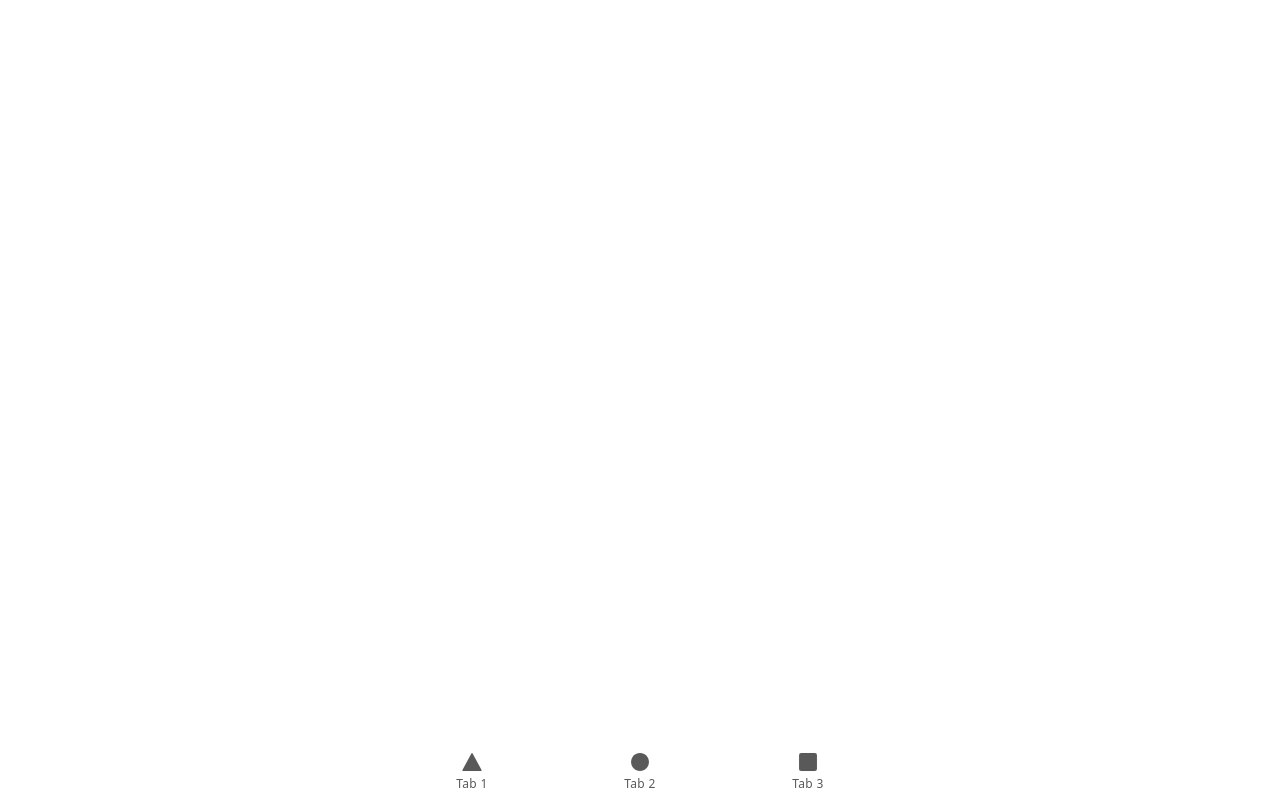
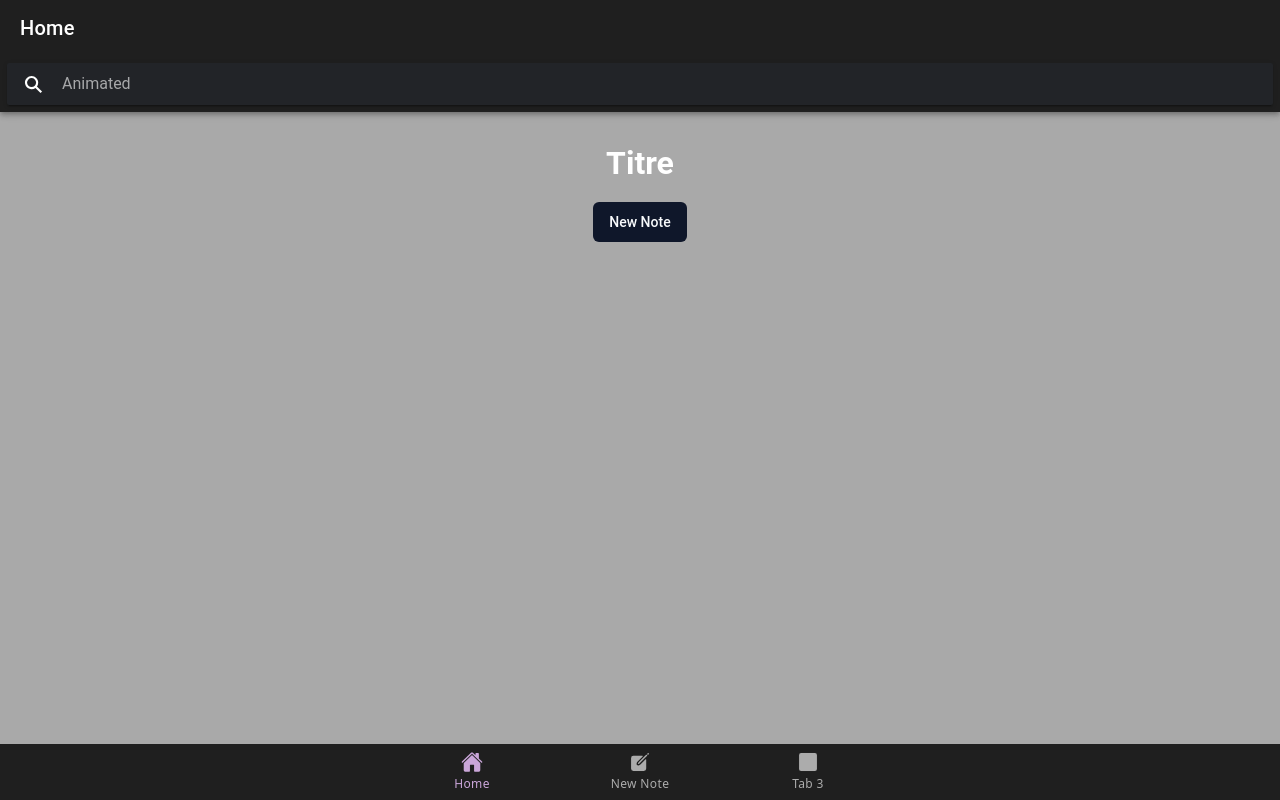
Before and after one commit to thetimverse/notes-app-ionic, a React (Vite) app: page /home in a window 1280 px wide. Built offline with nearby package versions, Linux system fonts and the light colour scheme.

Commit message:
feat: creation unique link for new note
to do: create store, make the new note a file and persist it

```diff
--- a/package.json
+++ b/package.json
@@ -18,8 +18,9 @@
     "@capacitor/keyboard": "5.0.8",
     "@capacitor/status-bar": "5.0.7",
     "@emotion/css": "^11.11.2",
+    "@emotion/styled": "^11.11.0",
     "@ionic/react": "^7.0.0",
-    "@ionic/react-router": "^7.0.0",
+    "@ionic/react-router": "^7.8.0",
     "@radix-ui/react-slot": "^1.0.2",
     "@types/react-router": "^5.1.20",
     "@types/react-router-dom": "^5.3.3",
@@ -29,8 +30,6 @@
     "lucide-react": "^0.356.0",
     "react": "^18.2.0",
     "react-dom": "^18.2.0",
-    "react-router": "^5.3.4",
-    "react-router-dom": "^5.3.4",
     "tailwind-merge": "^2.2.1",
     "tailwindcss-animate": "^1.0.7"
   },
--- a/src/App.tsx
+++ b/src/App.tsx
@@ -10,9 +10,9 @@ import {
   setupIonicReact
 } from '@ionic/react';
 import { IonReactRouter } from '@ionic/react-router';
-import { ellipse, square, triangle } from 'ionicons/icons';
-import Tab1 from './pages/Tab1';
-import Tab2 from './pages/Tab2';
+import {clipboard, clipboardOutline, create, ellipse, home, square, triangle} from 'ionicons/icons';
+import Home from './pages/Home';
+import Note from './pages/Note';
 import Tab3 from './pages/Tab3';
 
 /* Core CSS required for Ionic components to work properly */
@@ -36,32 +36,39 @@ import './theme/variables.css';
 
 setupIonicReact();
 
+function noteId() {
+  return Math.floor(Math.random() * Date.now()).toString(16);
+}
+
 const App: React.FC = () => (
   <IonApp>
     <IonReactRouter>
       <IonTabs>
         <IonRouterOutlet>
-          <Route exact path="/tab1">
-            <Tab1 />
+          <Route exact path="/home">
+            <Home />
           </Route>
-          <Route exact path="/tab2">
-            <Tab2 />
+          <Route exact path="/note">
+            <Note />
+          </Route>
+          <Route path={`/note/:id`}>
+            <Note />
           </Route>
           <Route path="/tab3">
             <Tab3 />
           </Route>
           <Route exact path="/">
-            <Redirect to="/tab1" />
+            <Redirect to="/home" />
           </Route>
         </IonRouterOutlet>
         <IonTabBar slot="bottom">
-          <IonTabButton tab="tab1" href="/tab1">
-            <IonIcon aria-hidden="true" icon={triangle} />
-            <IonLabel>Tab 1</IonLabel>
+          <IonTabButton tab="home" href="/home">
+            <IonIcon aria-hidden="true" icon={home} />
+            <IonLabel>Home</IonLabel>
           </IonTabButton>
-          <IonTabButton tab="tab2" href="/tab2">
-            <IonIcon aria-hidden="true" icon={ellipse} />
-            <IonLabel>Tab 2</IonLabel>
+          <IonTabButton tab="note" href={`/note/${noteId()}`}>
+            <IonIcon aria-hidden="true" icon={create} />
+            <IonLabel>New Note</IonLabel>
           </IonTabButton>
           <IonTabButton tab="tab3" href="/tab3">
             <IonIcon aria-hidden="true" icon={square} />
--- /dev/null
+++ b/src/pages/Home.tsx
@@ -0,0 +1,55 @@
+import {IonContent, IonHeader, IonPage, IonSearchbar, IonTitle, IonToolbar} from '@ionic/react';
+import ExploreContainer from '../components/ExploreContainer';
+import './Home.css';
+import {Button} from "@/components/ui/button";
+import styled from "@emotion/styled";
+import {Route} from "react-router-dom";
+import Note from "@/pages/Note";
+
+const StIonContent = styled(IonContent)`
+    display: flex;
+    align-items: center;
+    justify-content: center;
+    --padding-start: 2em;
+    --padding-top: 2em;
+    --background: darkgray;
+`
+const StContent = styled.div`
+    display: flex;
+    align-items: center;
+    justify-content: center;
+    flex-direction: column;
+    padding: 2em;
+    gap: 20px;
+`
+const Home: React.FC = () => {
+    function noteId() {
+        return Math.floor(Math.random() * Date.now()).toString(16);
+    }
+    console.log(noteId())
+
+    return (
+        <IonPage>
+            <StIonContent>
+                <IonHeader>
+                    <IonToolbar>
+                        <IonTitle size="large">Home</IonTitle>
+                    </IonToolbar>
+                    <IonToolbar>
+                        <IonSearchbar animated={true} placeholder="Animated" showClearButton="always" autocapitalize={"yes"} color={"light"}></IonSearchbar>
+                    </IonToolbar>
+                </IonHeader>
+
+                <StContent>
+                    <h1>Titre</h1>
+                    <Button>
+                        <a href={`/note/${noteId()}`}>New Note</a>
+                    </Button>
+                </StContent>
+
+            </StIonContent>
+        </IonPage>
+    );
+};
+
+export default Home;
--- /dev/null
+++ b/src/pages/Note.css
@@ -0,0 +1,3 @@
+ion-content {
+    --padding-start: 2em;
+}
--- /dev/null
+++ b/src/pages/Note.tsx
@@ -0,0 +1,24 @@
+import {IonContent, IonHeader, IonPage, IonTitle, IonToolbar} from '@ionic/react';
+import ExploreContainer from '../components/ExploreContainer';
+import './Note.css';
+import {useParams} from "react-router";
+
+const Note: React.FC = () => {
+    let params = useParams();
+    console.log(params)
+
+    return (
+        <IonPage>
+            <IonHeader>
+                <IonToolbar>
+                    <IonTitle>Note</IonTitle>
+                </IonToolbar>
+            </IonHeader>
+            <IonContent fullscreen>
+                <ExploreContainer name="Tab 2 page"/>
+            </IonContent>
+        </IonPage>
+    );
+};
+
+export default Note;
--- a/src/pages/Tab1.tsx
+++ /dev/null
@@ -1,27 +0,0 @@
-import { IonContent, IonHeader, IonPage, IonTitle, IonToolbar } from '@ionic/react';
-import ExploreContainer from '../components/ExploreContainer';
-import './Tab1.css';
-import {Button} from "@/components/ui/button";
-
-const Tab1: React.FC = () => {
-  return (
-    <IonPage>
-      <IonHeader>
-        <IonToolbar>
-          <IonTitle>Tab 1</IonTitle>
-        </IonToolbar>
-      </IonHeader>
-      <IonContent fullscreen>
-        <IonHeader collapse="condense">
-          <IonToolbar>
-            <IonTitle size="large">Tab 1</IonTitle>
-          </IonToolbar>
-        </IonHeader>
-        <ExploreContainer name="Tab 1 page" />
-          <Button>Click me</Button>
-      </IonContent>
-    </IonPage>
-  );
-};
-
-export default Tab1;
--- a/src/pages/Tab2.tsx
+++ /dev/null
@@ -1,25 +0,0 @@
-import { IonContent, IonHeader, IonPage, IonTitle, IonToolbar } from '@ionic/react';
-import ExploreContainer from '../components/ExploreContainer';
-import './Tab2.css';
-
-const Tab2: React.FC = () => {
-  return (
-    <IonPage>
-      <IonHeader>
-        <IonToolbar>
-          <IonTitle>Tab 2</IonTitle>
-        </IonToolbar>
-      </IonHeader>
-      <IonContent fullscreen>
-        <IonHeader collapse="condense">
-          <IonToolbar>
-            <IonTitle size="large">Tab 2</IonTitle>
-          </IonToolbar>
-        </IonHeader>
-        <ExploreContainer name="Tab 2 page" />
-      </IonContent>
-    </IonPage>
-  );
-};
-
-export default Tab2;
--- a/src/styles/index.css
+++ b/src/styles/index.css
@@ -72,5 +72,10 @@
   }
   body {
     @apply bg-background text-foreground;
+
+    h1 {
+      font-size: 2em;
+      font-weight: 700;
+    }
   }
 }
--- a/src/theme/variables.css
+++ b/src/theme/variables.css
@@ -76,7 +76,7 @@ http://ionicframework.com/docs/theming/ */
   --ion-color-light-tint: #f5f6f9;
 }
 
-@media (prefers-color-scheme: dark) {
+@media (prefers-color-scheme: light) {
   /*
    * Dark Colors
    * -------------------------------------------
@@ -240,3 +240,11 @@ html {
   https://ionicframework.com/docs/layout/dynamic-font-scaling */
   --ion-dynamic-font: var(--ion-default-dynamic-font);
 }
+
+ion-content::part(scroll) {
+  padding-top: var(--ion-safe-area-top, 0);
+}
+
+ion-content::part(scroll) {
+  padding-left: var(--ion-safe-area-left, 0);
+}
```
Also changed, not shown: src/pages/Home.css (added), src/pages/Tab1.css (deleted), src/pages/Tab2.css (deleted), 1 other file (tests, documents, lock files or other folders).
